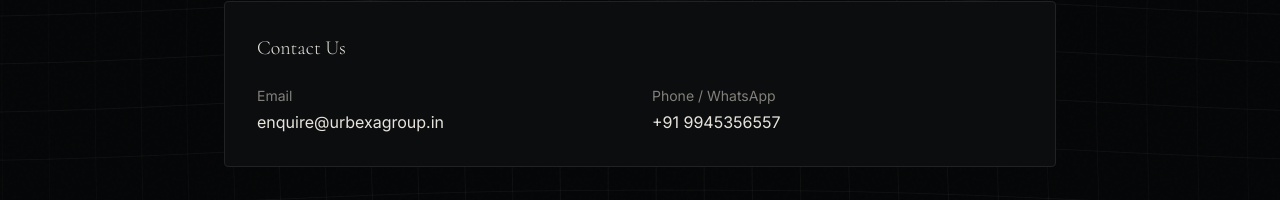
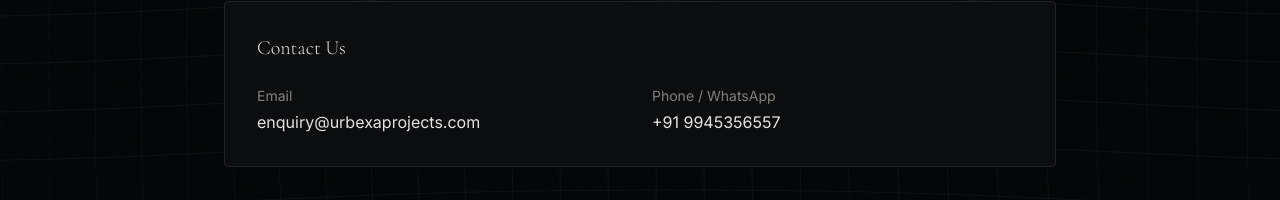
Before and after one commit to spydude2w1/urbexa-dev, a Next.js app: page /contact in a window 1280 px wide. Shown: the part 370-570 px from the top of the page. Built offline with nearby package versions, Linux system fonts and the light colour scheme.

Commit message:
Mail Update

```diff
--- a/app/contact/page.tsx
+++ b/app/contact/page.tsx
@@ -150,14 +150,14 @@ export default function ContactPage() {
             </h2>
             <div className="grid grid-cols-1 md:grid-cols-2 gap-6">
               <a
-                href="mailto:enquire@urbexagroup.in"
+                href="mailto:enquiry@urbexaprojects.com"
                 className="flex flex-col hover:text-gold"
                 style={{
                   transition: "color var(--motion-duration-normal) var(--motion-ease-out)"
                 }}
               >
                 <span className="text-sm text-muted-foreground mb-1">Email</span>
-                <span className="text-base text-foreground">enquire@urbexagroup.in</span>
+                <span className="text-base text-foreground">enquiry@urbexaprojects.com</span>
               </a>
               <a
                 href="https://wa.me/919945356557"
```
